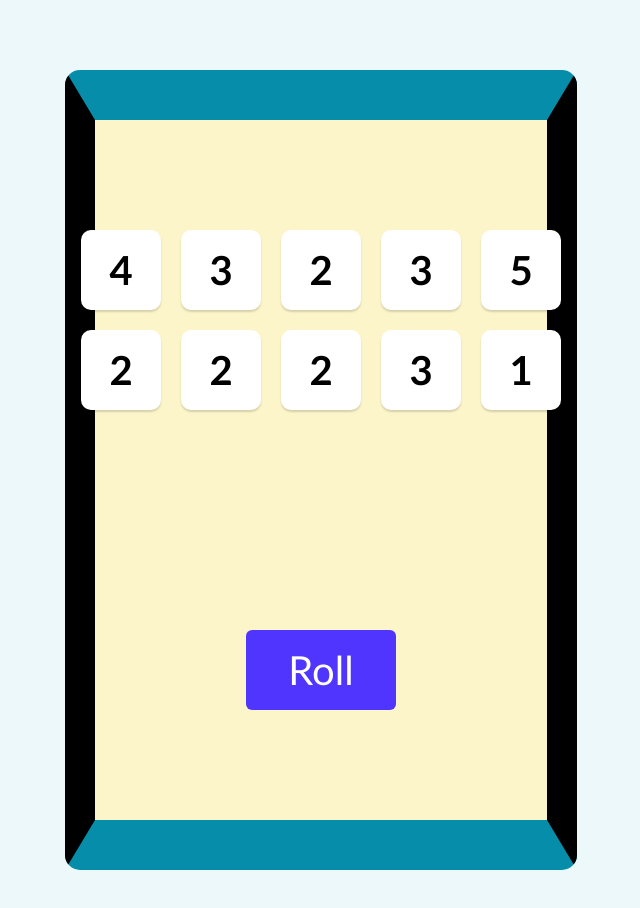
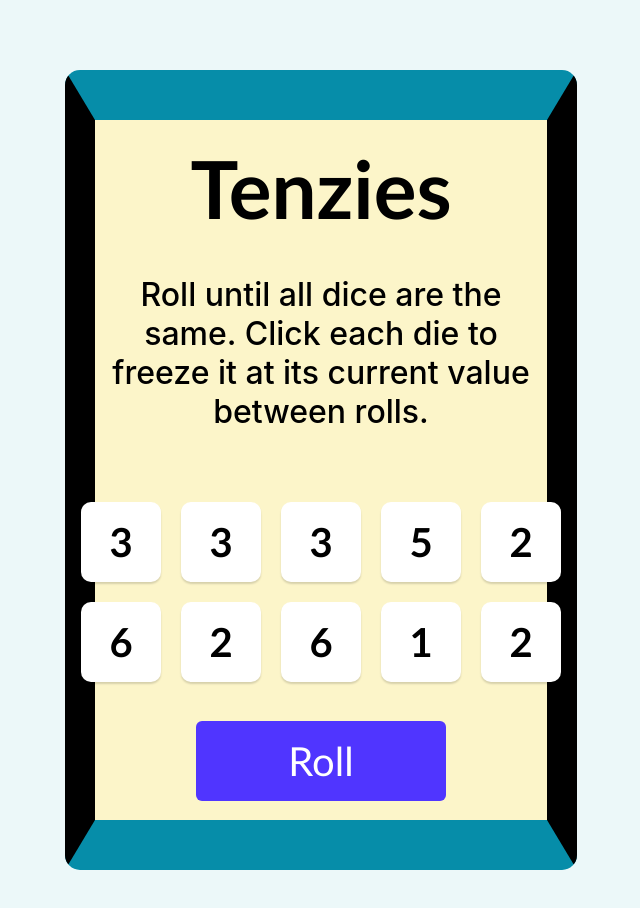
Before and after one commit to Klimcuks/Tenzi, a React (Create React App) app: page / in a window 1280 px wide. Shown: the top 908 px of the page, without its empty margins (319-959 px from the left). Built offline with nearby package versions, Linux system fonts and the light colour scheme.

Commit message:
completed functionality

```diff
--- a/package.json
+++ b/package.json
@@ -7,6 +7,7 @@
     "@testing-library/react": "^13.4.0",
     "@testing-library/user-event": "^13.5.0",
     "react": "^18.2.0",
+    "react-confetti": "^6.1.0",
     "react-dom": "^18.2.0",
     "react-scripts": "5.0.1",
     "web-vitals": "^2.1.4"
--- a/src/App.js
+++ b/src/App.js
@@ -1,30 +1,84 @@
 import "./style.css";
 import Die from "./components/Die";
-import { useState } from "react";
+import { useEffect, useState } from "react";
+import { nanoid } from "nanoid";
+import Confetti from "react-confetti";
 
 function App() {
   const [dice, setDice] = useState(allDice());
+  const [tenzies, setTenzies] = useState(false);
+
+  useEffect(() => {
+    const allHeld = dice.every((die) => die.isHeld);
+    const firstValue = dice[0].value;
+    const allSameValue = dice.every((die) => die.value === firstValue);
+    if (allHeld && allSameValue) {
+      setTenzies(true);
+    }
+  }, [dice]);
 
   function allDice() {
     const arrayOfNums = [];
 
     for (let i = 0; i < 10; i++) {
-      let num = Math.floor(Math.random() * 6);
-      arrayOfNums.push(num);
+      let num = Math.ceil(Math.random() * 6);
+      arrayOfNums.push({ value: num, isHeld: false, id: nanoid() });
     }
     return arrayOfNums;
-  };
+  }
 
-  const diceEl = dice.map((num) => <Die value={num} />);
+  function holdDice(id) {
+    setDice((prevVal) =>
+      prevVal.map((die) => {
+        return die.id === id ? { ...die, isHeld: !die.isHeld } : die;
+      })
+    );
+  }
 
-  function handleClick(){
-    setDice(allDice())
+  const diceEl = dice.map((num) => (
+    <Die
+      isHeld={num.isHeld}
+      key={num.id}
+      value={num.value}
+      id={num.id}
+      holdDice={() => holdDice(num.id)}
+    />
+  ));
+
+  function rollDice() {
+    if (!tenzies) {
+      setDice((prevVal) =>
+        prevVal.map((die) => {
+          if (die.isHeld) {
+            return die;
+          } else
+            return {
+              value: Math.ceil(Math.random() * 6),
+              isHeld: false,
+              id: nanoid(),
+            };
+        })
+      );
+    } else {
+      setTenzies(false);
+      setDice(allDice());
+    }
   }
 
   return (
     <main>
+      {tenzies && <Confetti />}
+      <h1 className="title">Tenzies</h1>
+
+      <p className="instructions">
+        Roll until all dice are the same. Click each die to freeze it at its
+        current value between rolls.
+      </p>
+
       <div className="dice-container">{diceEl}</div>
-      <button className="roll-btn" onClick={handleClick}>Roll</button>
+      <button className="roll-btn" onClick={rollDice}>
+        {tenzies ? "New Game" : "Roll"}
+      </button>
     </main>
   );
 }
--- a/src/components/Die.js
+++ b/src/components/Die.js
@@ -1,9 +1,11 @@
 export default function Die(props){
-
+  const styles ={
+    backgroundColor: props.isHeld ? '#E55807' : 'white',
+  }
 
     return(
-        <div className="die-face">
-            <h2 className="die-num">{props.value}</h2>
+        <div className="die-face" style={styles} onClick={props.holdDice}>
+            <h2 className="die-num" >{props.value}</h2>
         </div>
     )
 }
--- a/src/style.css
+++ b/src/style.css
@@ -30,7 +30,17 @@ main {
     gap: 20px;
     border-radius: 15px;
 }
-
+.title {
+  font-size: 80px;
+  margin: 0;
+}
+.instructions {
+  font-family: 'Inter', sans-serif;
+  font-weight: 500;
+  font-size: 32px;
+  margin-top: 0;
+  text-align: center;
+}
 .die-face {
   height: 80px;
   width: 80px;
@@ -40,7 +50,6 @@ main {
   justify-content: center;
   align-items: center;
   cursor: pointer;
-  background-color: white;
 }
 
 .die-num {
@@ -48,7 +57,7 @@ main {
 }
 .roll-btn {
     height: 80px;
-    width: 150px;
+    width: 250px;
     border: none;
     border-radius: 6px;
     background-color: #5035FF;
```
Also changed, not shown: 1 other file (tests, documents, lock files or other folders).
